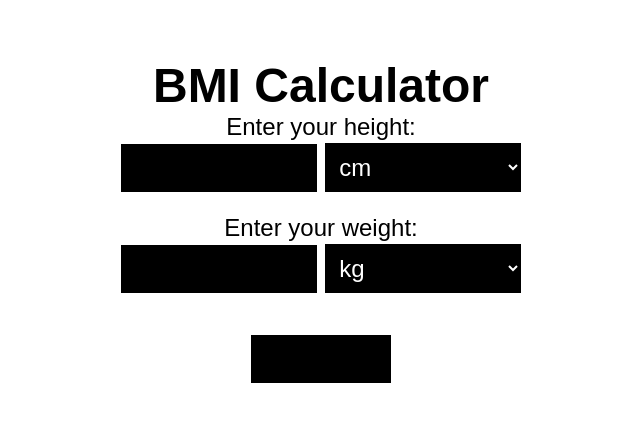
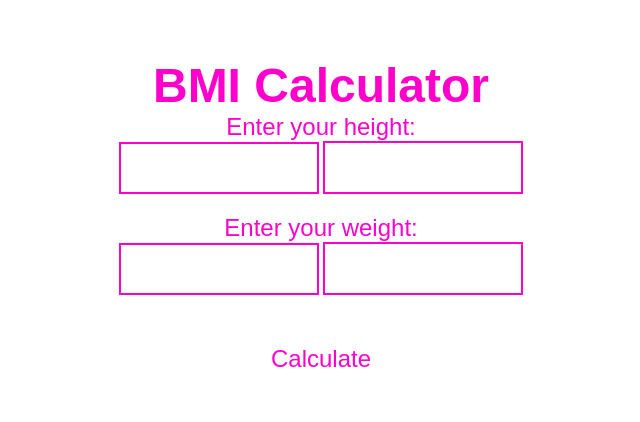
Before and after one commit to NirVirOfficial/bmi, a plain HTML site: page index.html in a window 1280 px wide. Shown: the whole page, without its empty margins (319-959 px from the left). Drawn offline with Linux system fonts and the light colour scheme.

Commit message:
Update index.html

```diff
--- a/index.html
+++ b/index.html
@@ -5,24 +5,24 @@
 	<title>BMI Calculator</title>
 	<style>
 		body {
-			background-color: #00000;
-			color: #ffffff;
+			background-color: #ffffff;
+			color: #ff00cc;
 			font-family: sans-serif;
 			text-align: center;
 			padding-top: 50px;
 		}
 		h1 {
-			color: #000000;
+			color: #ff00cc;
 			font-size: 48px;
 			margin: 0;
 		}
 		label, select {
-			color: #000000;
+			color: #ff00cc;
 			font-size: 24px;
 		}
 		input[type="text"], select {
-			background-color: #000000;
-			border: 2px solid #ffffff;
+			background-color: #ffffff;
+			border: 2px solid #ff00cc;
 			color: #ffffff;
 			font-size: 24px;
 			padding: 10px;
@@ -30,16 +30,16 @@
 			width: 200px;
 		}
 		button {
-			background-color: #000000;
+			background-color: #ffffff;
 			border: none;
-			color: #000000;
+			color: #ff00cc;
 			font-size: 24px;
 			padding: 10px 20px;
 			margin-top: 20px;
 			cursor: pointer;
 		}
 		button:hover {
-			background-color: #000000;
+			background-color: #ffffff;
 		}
 		#result {
 			font-size: 36px;
```
